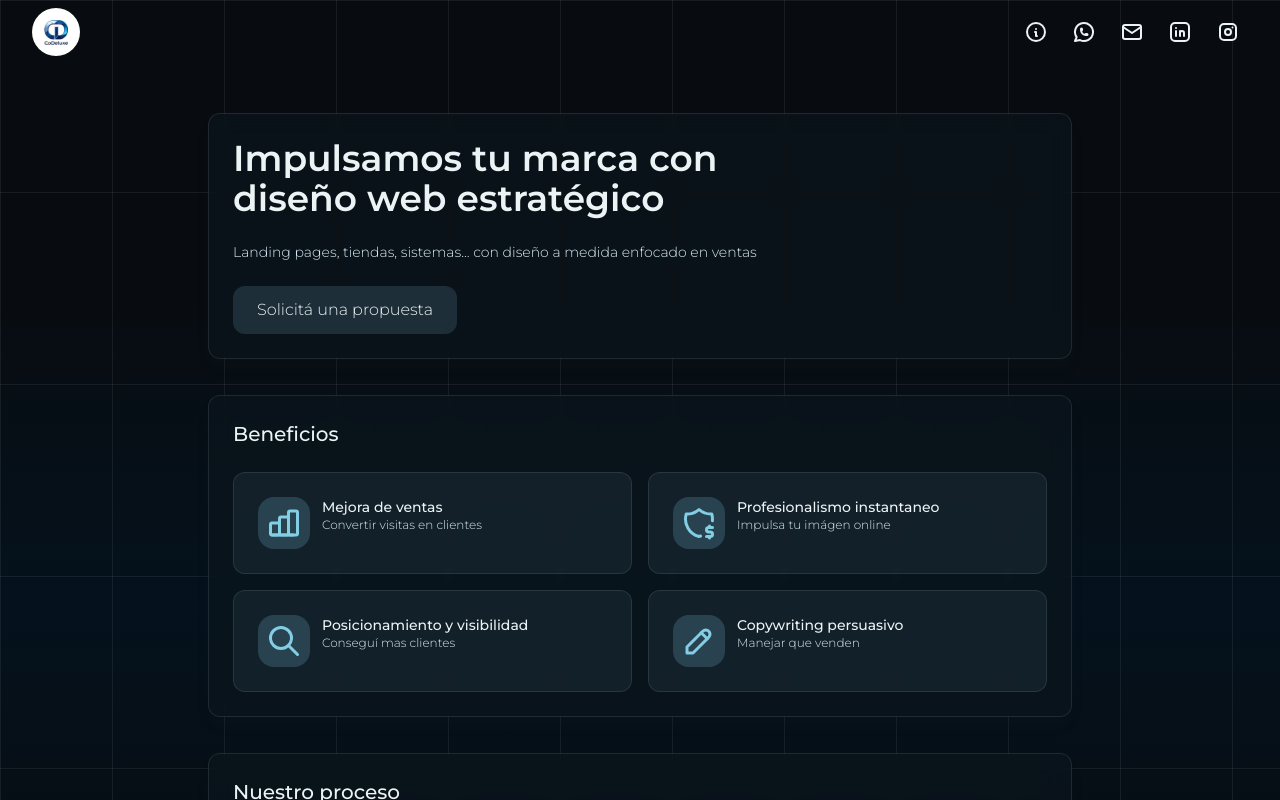
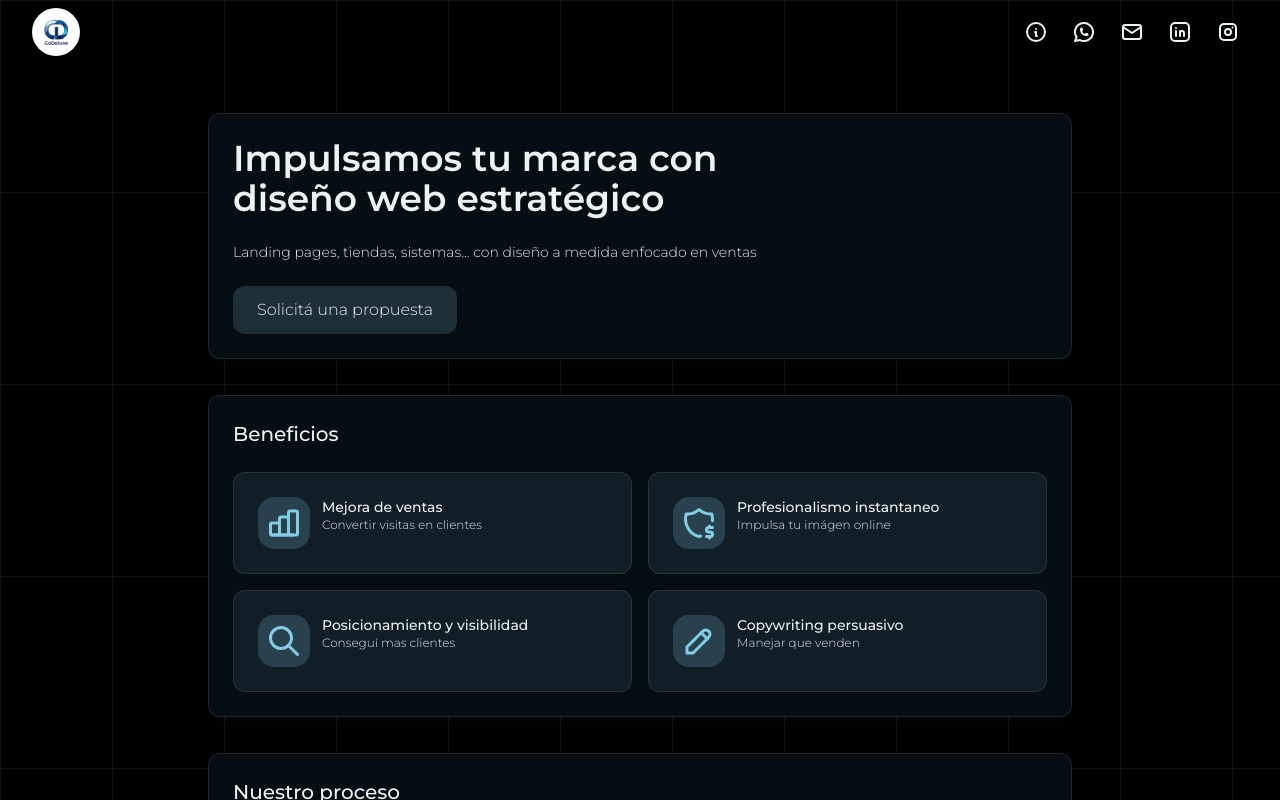
Before and after one commit to nicoplacente/codeluxe, a Next.js app: page / in a window 1280 px wide. Shown: the top 800 px of the page. Built offline with nearby package versions, Linux system fonts and the light colour scheme.

Commit message:
Update globals.css

```diff
--- a/src/app/globals.css
+++ b/src/app/globals.css
@@ -26,12 +26,13 @@
 }
 
 body {
-  background: linear-gradient(
+  /* background: linear-gradient(
     180deg,
     var(--background) 25%,
     #04121d 50%,
     var(--background) 75%
-  );
+  ); */
+  background: #000;
   /* height: ; */
 }
 
```
